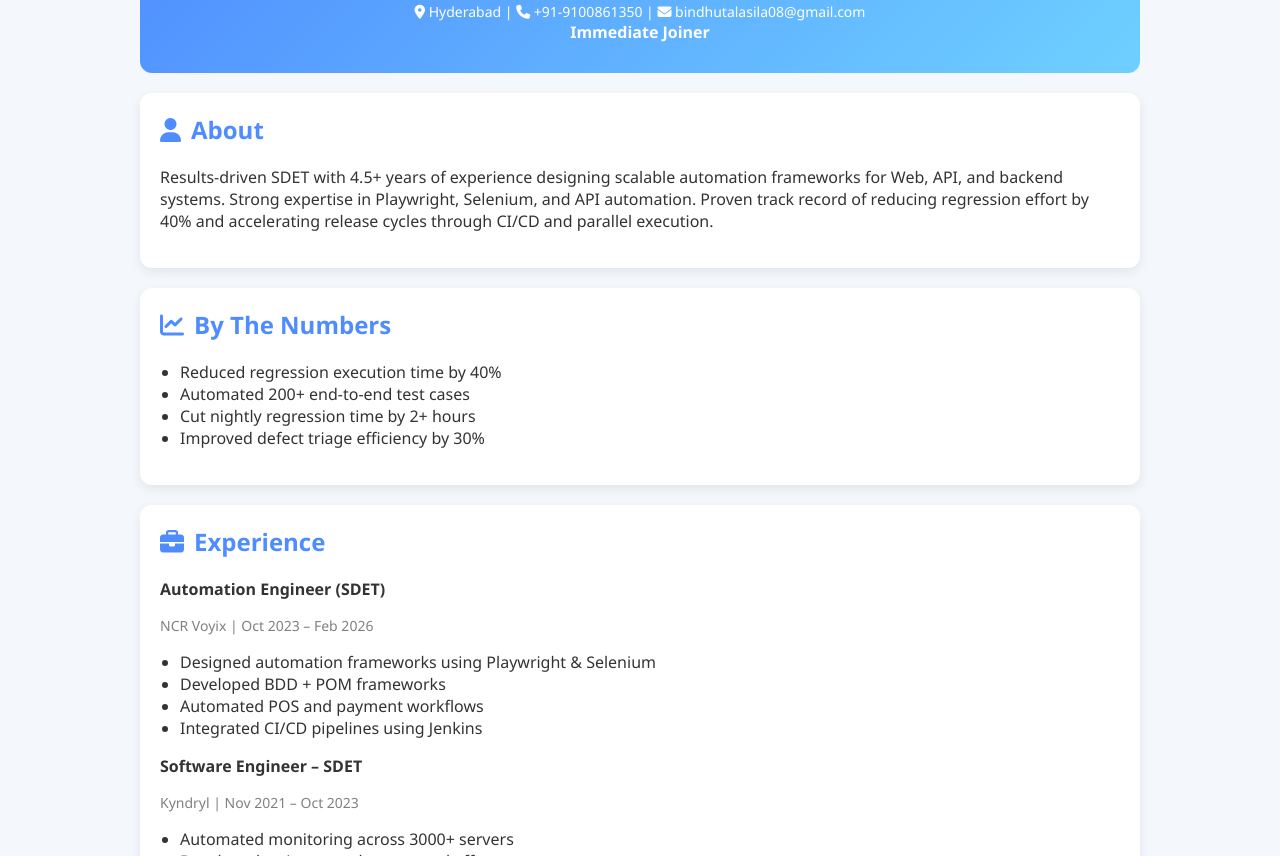
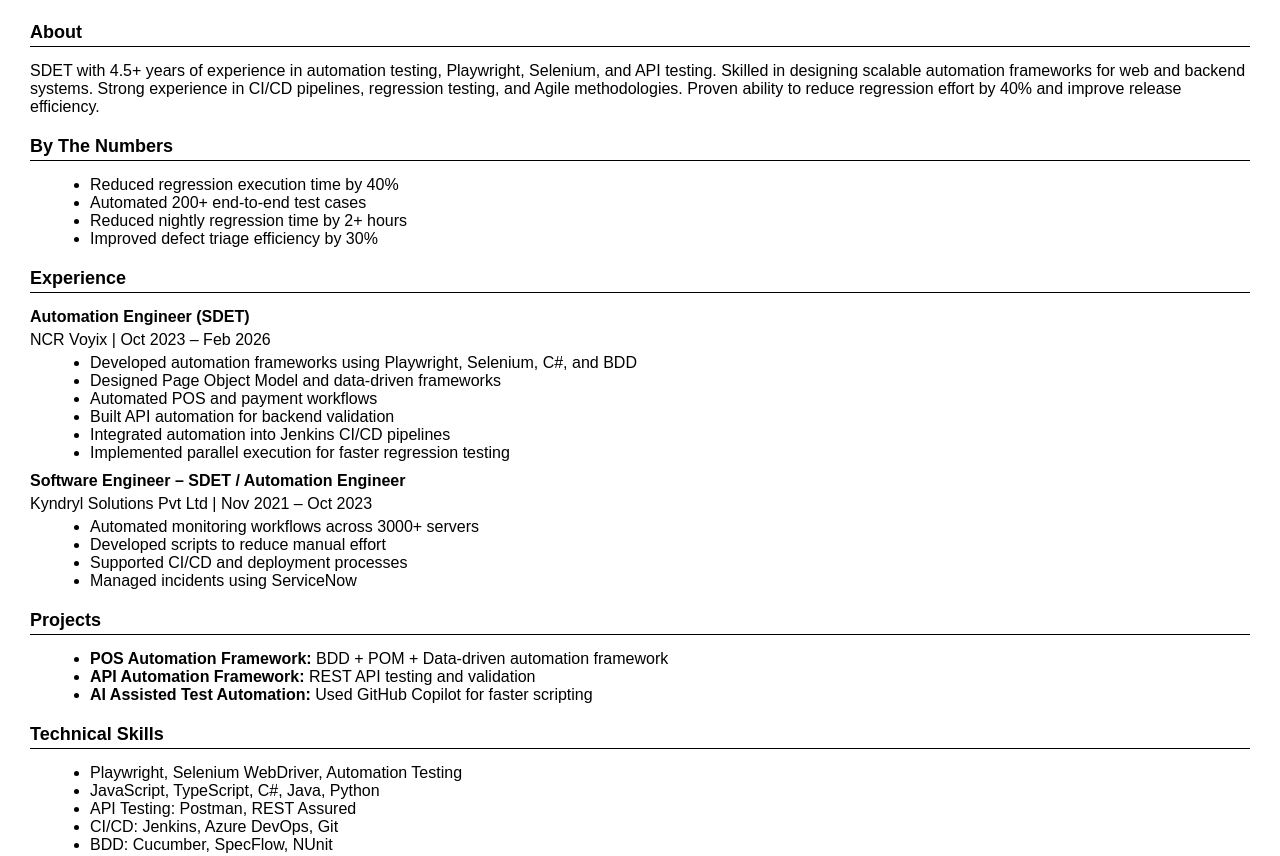
Before and after one commit to bindhutalasila08/Bindhu-Talasila-Portfolio, a plain HTML site: page index.html in a window 1280 px wide. Shown: the part 128-984 px from the top of the page. Drawn offline with Linux system fonts and the light colour scheme.

Commit message:
Revise resume layout and content details
Updated the resume title and modified styles for improved layout. Enhanced content structure and descriptions for clarity.

```diff
--- a/index.html
+++ b/index.html
@@ -3,187 +3,144 @@
 <head>
 <meta charset="UTF-8">
 <meta name="viewport" content="width=device-width, initial-scale=1.0">
-<title>Bindhu Bhargavi Talasila</title>
-
-<link rel="stylesheet" href="https://cdnjs.cloudflare.com/ajax/libs/font-awesome/6.5.0/css/all.min.css">
+<title>Bindhu Bhargavi Talasila - Resume</title>
 
 <style>
 body {
-    font-family: 'Segoe UI', sans-serif;
-    margin: 0;
-    background: #f4f7fb;
-    color: #333;
+    font-family: Arial, sans-serif;
+    margin: 30px;
+    color: #000;
+    background: #fff;
 }
 
-.container {
-    max-width: 1000px;
-    margin: auto;
-    padding: 20px;
+h1 {
+    font-size: 26px;
+    margin-bottom: 5px;
+}
+
+h2 {
+    font-size: 18px;
+    margin-top: 20px;
+    border-bottom: 1px solid #000;
+    padding-bottom: 3px;
+}
+
+p {
+    margin: 5px 0;
+}
+
+ul {
+    margin: 5px 0 10px 20px;
 }
 
 .header {
-    background: linear-gradient(135deg, #4f8cff, #6ed0ff);
-    color: white;
-    padding: 30px;
-    border-radius: 12px;
-    text-align: center;
-}
-
-.header h1 {
-    margin: 0;
+    margin-bottom: 15px;
 }
 
 .role {
     font-weight: bold;
-    letter-spacing: 2px;
-    margin-top: 5px;
+    letter-spacing: 1px;
 }
 
-.contact {
-    margin-top: 10px;
-    font-size: 14px;
-}
-
-.card {
-    background: white;
-    padding: 20px;
-    margin-top: 20px;
-    border-radius: 12px;
-    box-shadow: 0 4px 12px rgba(0,0,0,0.08);
-}
-
-.card h2 {
-    margin-top: 0;
-    color: #4f8cff;
-}
-
-.icon {
-    margin-right: 10px;
-    color: #4f8cff;
-}
-
-ul {
-    padding-left: 20px;
-}
-
-.job-title {
-    font-weight: bold;
-}
-
-.subtext {
-    font-size: 14px;
-    color: gray;
-}
-
-.skills span {
-    display: inline-block;
-    background: #eef3ff;
-    color: #4f8cff;
-    padding: 6px 10px;
-    margin: 5px;
-    border-radius: 6px;
-    font-size: 13px;
-}
-
-@media (max-width: 600px) {
-    .header {
-        text-align: left;
-    }
+.section {
+    margin-bottom: 10px;
 }
 </style>
 </head>
 
 <body>
 
-<div class="container">
+<header class="header">
+    <h1>BINDHU BHARGAVI TALASILA</h1>
+    <p class="role">SDET | AUTOMATION ENGINEER</p>
+    <p>Hyderabad, India | +91-9100861350 | bindhutalasila08@gmail.com | LinkedIn</p>
+    <p><strong>Immediate Joiner</strong></p>
+</header>
 
-<div class="header">
-    <h1>BINDHU BHARGAVI TALASILA</h1>
-    <div class="role">SDET | AUTOMATION ENGINEER</div>
-    <div class="contact">
-        <i class="fa-solid fa-location-dot"></i> Hyderabad |
-        <i class="fa-solid fa-phone"></i> +91-9100861350 |
-        <i class="fa-solid fa-envelope"></i> bindhutalasila08@gmail.com
-    </div>
-    <div><strong>Immediate Joiner</strong></div>
-</div>
+<section>
+    <h2>About</h2>
+    <p>
+    SDET with 4.5+ years of experience in automation testing, Playwright, Selenium, and API testing.
+    Skilled in designing scalable automation frameworks for web and backend systems.
+    Strong experience in CI/CD pipelines, regression testing, and Agile methodologies.
+    Proven ability to reduce regression effort by 40% and improve release efficiency.
+    </p>
+</section>
 
-<div class="card">
-    <h2><i class="fa-solid fa-user icon"></i>About</h2>
-    <p>
-    Results-driven SDET with 4.5+ years of experience designing scalable automation frameworks for Web, API, and backend systems.
-    Strong expertise in Playwright, Selenium, and API automation. Proven track record of reducing regression effort by 40% and
-    accelerating release cycles through CI/CD and parallel execution.
-    </p>
-</div>
-
-<div class="card">
-    <h2><i class="fa-solid fa-chart-line icon"></i>By The Numbers</h2>
+<section>
+    <h2>By The Numbers</h2>
     <ul>
         <li>Reduced regression execution time by 40%</li>
         <li>Automated 200+ end-to-end test cases</li>
-        <li>Cut nightly regression time by 2+ hours</li>
+        <li>Reduced nightly regression time by 2+ hours</li>
         <li>Improved defect triage efficiency by 30%</li>
     </ul>
-</div>
+</section>
 
-<div class="card">
-    <h2><i class="fa-solid fa-briefcase icon"></i>Experience</h2>
+<section>
+    <h2>Experience</h2>
 
-    <p class="job-title">Automation Engineer (SDET)</p>
-    <p class="subtext">NCR Voyix | Oct 2023 – Feb 2026</p>
+    <div class="section">
+        <p><strong>Automation Engineer (SDET)</strong></p>
+        <p>NCR Voyix | Oct 2023 – Feb 2026</p>
+        <ul>
+            <li>Developed automation frameworks using Playwright, Selenium, C#, and BDD</li>
+            <li>Designed Page Object Model and data-driven frameworks</li>
+            <li>Automated POS and payment workflows</li>
+            <li>Built API automation for backend validation</li>
+            <li>Integrated automation into Jenkins CI/CD pipelines</li>
+            <li>Implemented parallel execution for faster regression testing</li>
+        </ul>
+    </div>
+
+    <div class="section">
+        <p><strong>Software Engineer – SDET / Automation Engineer</strong></p>
+        <p>Kyndryl Solutions Pvt Ltd | Nov 2021 – Oct 2023</p>
+        <ul>
+            <li>Automated monitoring workflows across 3000+ servers</li>
+            <li>Developed scripts to reduce manual effort</li>
+            <li>Supported CI/CD and deployment processes</li>
+            <li>Managed incidents using ServiceNow</li>
+        </ul>
+    </div>
+
+</section>
+
+<section>
+    <h2>Projects</h2>
     <ul>
-        <li>Designed automation frameworks using Playwright & Selenium</li>
-        <li>Developed BDD + POM frameworks</li>
-        <li>Automated POS and payment workflows</li>
-        <li>Integrated CI/CD pipelines using Jenkins</li>
+        <li><strong>POS Automation Framework:</strong> BDD + POM + Data-driven automation framework</li>
+        <li><strong>API Automation Framework:</strong> REST API testing and validation</li>
+        <li><strong>AI Assisted Test Automation:</strong> Used GitHub Copilot for faster scripting</li>
     </ul>
+</section>
 
-    <p class="job-title">Software Engineer – SDET</p>
-    <p class="subtext">Kyndryl | Nov 2021 – Oct 2023</p>
+<section>
+    <h2>Technical Skills</h2>
     <ul>
-        <li>Automated monitoring across 3000+ servers</li>
-        <li>Developed scripts to reduce manual effort</li>
-        <li>Supported CI/CD and deployments</li>
+        <li>Playwright, Selenium WebDriver, Automation Testing</li>
+        <li>JavaScript, TypeScript, C#, Java, Python</li>
+        <li>API Testing: Postman, REST Assured</li>
+        <li>CI/CD: Jenkins, Azure DevOps, Git</li>
+        <li>BDD: Cucumber, SpecFlow, NUnit</li>
+        <li>SQL, Test Automation Frameworks</li>
     </ul>
-</div>
+</section>
 
-<div class="card">
-    <h2><i class="fa-solid fa-diagram-project icon"></i>Projects</h2>
-    <ul>
-        <li><strong>POS Automation Framework:</strong> Hybrid BDD + POM framework</li>
-        <li><strong>API Automation Framework:</strong> REST API validation suite</li>
-        <li><strong>AI Assisted Testing:</strong> Used GitHub Copilot for faster scripting</li>
-    </ul>
-</div>
+<section>
+    <h2>Education</h2>
+    <p>B.Tech – Computer Science Engineering</p>
+</section>
 
-<div class="card">
-    <h2><i class="fa-solid fa-code icon"></i>Technical Skills</h2>
-    <div class="skills">
-        <span>Playwright</span><span>Selenium</span><span>JavaScript</span>
-        <span>TypeScript</span><span>C#</span><span>Java</span>
-        <span>Postman</span><span>REST Assured</span>
-        <span>Jenkins</span><span>Azure DevOps</span>
-        <span>SQL</span>
-    </div>
-</div>
-
-<div class="card">
-    <h2><i class="fa-solid fa-graduation-cap icon"></i>Education</h2>
-    <p>B.Tech – Computer Science Engineering</p>
-</div>
-
-<div class="card">
-    <h2><i class="fa-solid fa-certificate icon"></i>Certifications</h2>
+<section>
+    <h2>Certifications</h2>
     <ul>
         <li>AWS – Introduction to Generative AI</li>
         <li>IBM – AI in the Real World</li>
         <li>IBM DevOps Professional Certificate</li>
         <li>Scrum Foundation Professional Certificate</li>
     </ul>
-</div>
-
-</div>
+</section>
 
 </body>
 </html>
```
